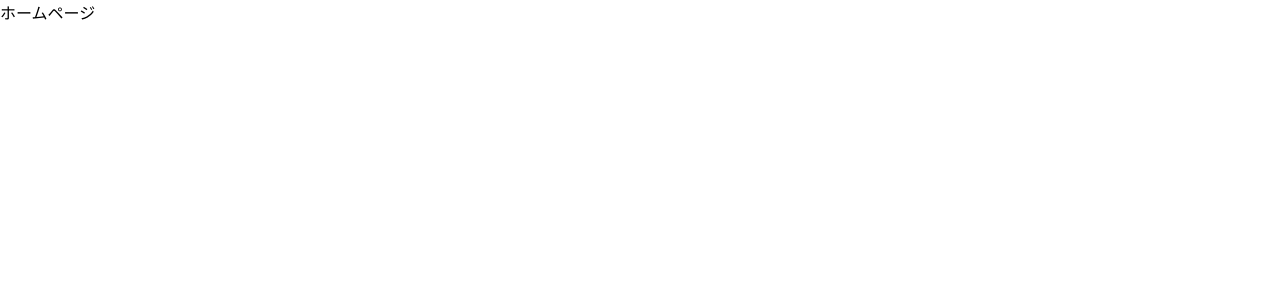
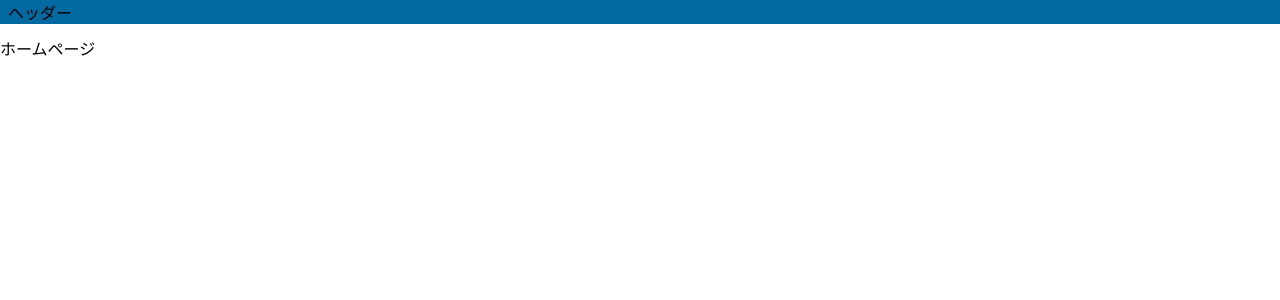
Before and after one commit to awakepanda/portfolio, a Next.js app: page / in a window 1280 px wide. Shown: the top 300 px of the page. Built offline with nearby package versions, Linux system fonts and the light colour scheme.

Commit message:
Add GlobalMenu Component

```diff
--- /dev/null
+++ b/src/app/components/GlobalMenu.tsx
@@ -0,0 +1,9 @@
+export default function GlobaleMenu() {
+  return (
+    <header className="fixed top-0 left-0 bg-sky-700 w-full px-2">
+      <div>
+        <p>ヘッダー</p>
+      </div>
+    </header>
+  );
+}
--- a/src/app/page.tsx
+++ b/src/app/page.tsx
@@ -1,6 +1,9 @@
+import GlobaleMenu from "./components/GlobalMenu";
+
 export default function Home() {
   return (
-    <main>
+    <main className="pt-9">
+      <GlobaleMenu />
       <p>ホームページ</p>
     </main>
   );
```
